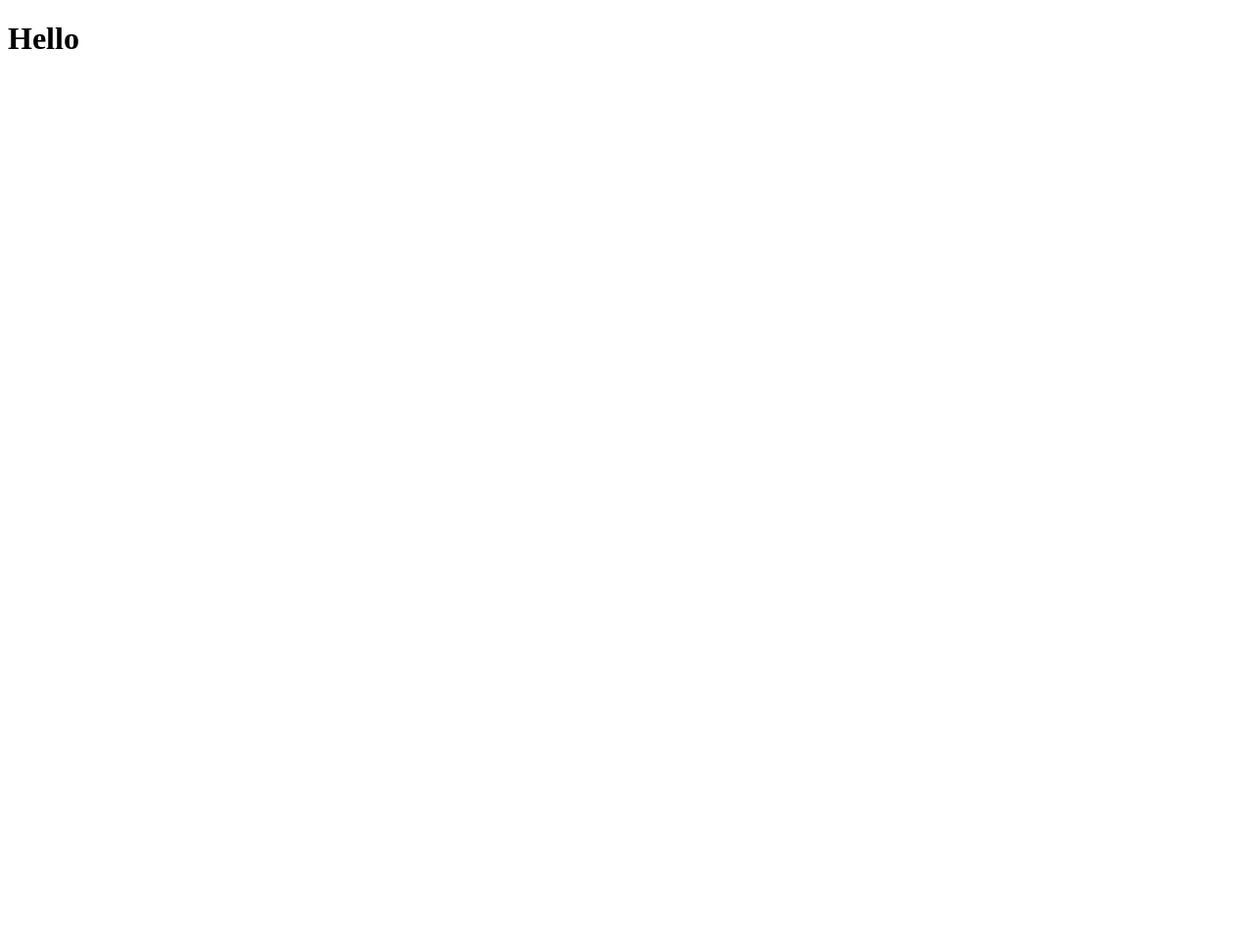
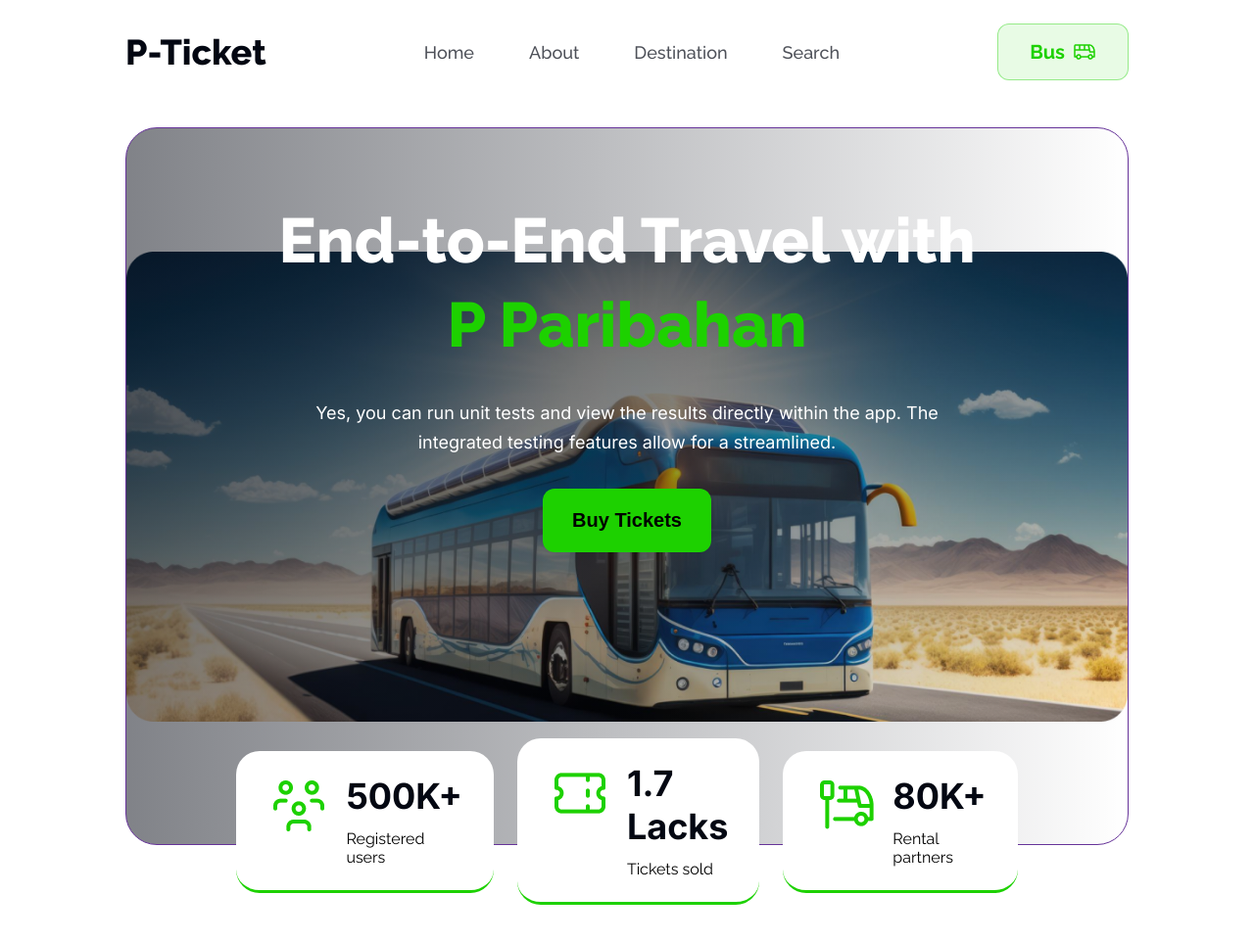
Before and after one commit to dev-masudRana/smart-ticketing, a plain HTML site: page index.html in a window 1280 px wide. Shown: the whole page at 98% size. Before the commit the page ends 800 px from the top, so only its background shows below. Drawn offline with Linux system fonts and the light colour scheme.

Commit message:
completed header section

```diff
--- a/css/style.css
+++ b/css/style.css
@@ -0,0 +1,159 @@
+/* GOOGLE FONTS */
+@import url("https://fonts.googleapis.com/css2?family=Inter:ital,opsz,wght@0,14..32,100..900;1,14..32,100..900&family=Raleway:ital,wght@0,100..900;1,100..900&display=swap");
+
+/* VARIABLES */
+:root {
+  --FF-RALEWAY: "Raleway", sans-serif;
+  --FF-INTER: "Inter", sans-serif;
+}
+
+/* RESET */
+*,
+*::before,
+*::after {
+  margin: 0;
+  padding: 0;
+  box-sizing: border-box;
+}
+
+/* GENERAL STYLES */
+body {
+  max-width: 100%;
+  min-height: 100vh;
+}
+
+li {
+  list-style-type: none;
+}
+
+.green {
+  color: #1dd100;
+}
+
+.description {
+  color: #fff;
+  font-family: var(--FF-INTER);
+  font-size: 18px;
+  line-height: 30px;
+}
+
+img {
+  /* width: 100%; */
+  /* height: auto; */
+}
+
+a {
+  text-decoration: none;
+}
+
+a:any-link {
+  color: black;
+}
+
+/* HEADER STYLES */
+.header {
+  font-family: var(--FF-RALEWAY);
+  margin: 1.5rem 8rem 8rem;
+}
+
+.header h3 {
+  color: #030712;
+  font-size: 2.25rem;
+  font-weight: 800;
+}
+
+.nav {
+  display: flex;
+  justify-content: space-between;
+  align-items: center;
+}
+
+.nav ul {
+  display: flex;
+  gap: 3.5rem;
+  font-size: 18px;
+  font-weight: 500;
+}
+
+.nav a {
+  color: #030712b3;
+}
+
+.nav div {
+  border: 1px solid #1dd10066;
+  background-color: #1dd1001a;
+  padding: 1rem 2rem;
+  border-radius: 0.75rem;
+  display: flex;
+  align-items: center;
+  gap: 0.5rem;
+  color: #1dd100;
+  font-size: 1.25rem;
+  font-weight: 700;
+}
+
+.banner {
+  border: 1px solid rebeccapurple;
+  margin-top: 3rem;
+  padding: 4.5rem 0 8rem;
+  text-align: center;
+  background-image: linear-gradient(to right, #03071280, #03071200),
+    url("../images/banner.png");
+  background-repeat: no-repeat;
+  background-size: contain;
+  background-position: center;
+  border-radius: 2rem;
+  /* position: relative; */
+}
+
+.banner-title {
+  color: #fff;
+  font-size: 4rem;
+  font-weight: 800;
+  line-height: 86px;
+}
+
+.banner > p {
+  margin: 2rem 0;
+}
+
+.btn-buy-ticket {
+  background: #1dd100;
+  padding: 21px 30px;
+  border: 0;
+  border-radius: 0.75rem;
+  font-size: 1.25rem;
+  font-weight: 700;
+}
+
+.statistics {
+  width: 75%;
+  margin: 0 auto;
+  display: flex;
+  justify-content: center;
+  align-items: center;
+  gap: 1.5rem;
+}
+
+.statistics > div {
+  background-color: #fff;
+  width: 308px;
+  padding: 1.5rem 2rem;
+  border-radius: 1.5rem;
+
+  display: flex;
+  gap: 1rem;
+  text-align: start;
+  border-bottom: 3px solid #1dd100;
+
+  position: relative;
+  bottom: -190px;
+}
+
+.statistics h3 {
+  color: #030712;
+  font-family: var(--FF-INTER);
+  font-size: 2.25rem;
+  font-weight: 700;
+  margin-bottom: 0.75rem;
+}
--- a/index.html
+++ b/index.html
@@ -12,8 +12,50 @@
 </head>
 
 <body>
-    <header>
-        <h1>Hello</h1>
+    <header class="header">
+        <nav class="nav">
+            <h3>P-Ticket</h3>
+            <ul>
+                <li><a href="">Home</a></li>
+                <li><a href="">About</a></li>
+                <li><a href="">Destination</a></li>
+                <li><a href="">Search</a></li>
+            </ul>
+            <div>
+                <p>Bus</p> <img src="images/bus-icon.png" alt="Bus">
+            </div>
+        </nav>
+        <section class="banner">
+            <h1 class="banner-title">End-to-End Travel with <br> <span class="green">P Paribahan</span></h1>
+            <p class="description">
+                Yes, you can run unit tests and view the results directly within the app. The <br> integrated testing
+                features allow for a streamlined.
+            </p>
+            <a href=""><button class="btn-buy-ticket">Buy Tickets</button></a>
+            <div class="statistics">
+                <div>
+                    <img src="images/people.png" alt="People" width="64" height="64">
+                    <div>
+                        <h3>500K+</h3>
+                        <p>Registered users</p>
+                    </div>
+                </div>
+                <div>
+                    <img src="images/ticket-cupon.png" alt="Ticket" width="64" height="64">
+                    <div>
+                        <h3>1.7 Lacks</h3>
+                        <p>Tickets sold</p>
+                    </div>
+                </div>
+                <div>
+                    <img src="images/stoppage.png" alt="Bus Stoppage" width="64" height="64">
+                    <div>
+                        <h3>80K+</h3>
+                        <p>Rental partners</p>
+                    </div>
+                </div>
+            </div>
+        </section>
     </header>
     <main>
 
```
